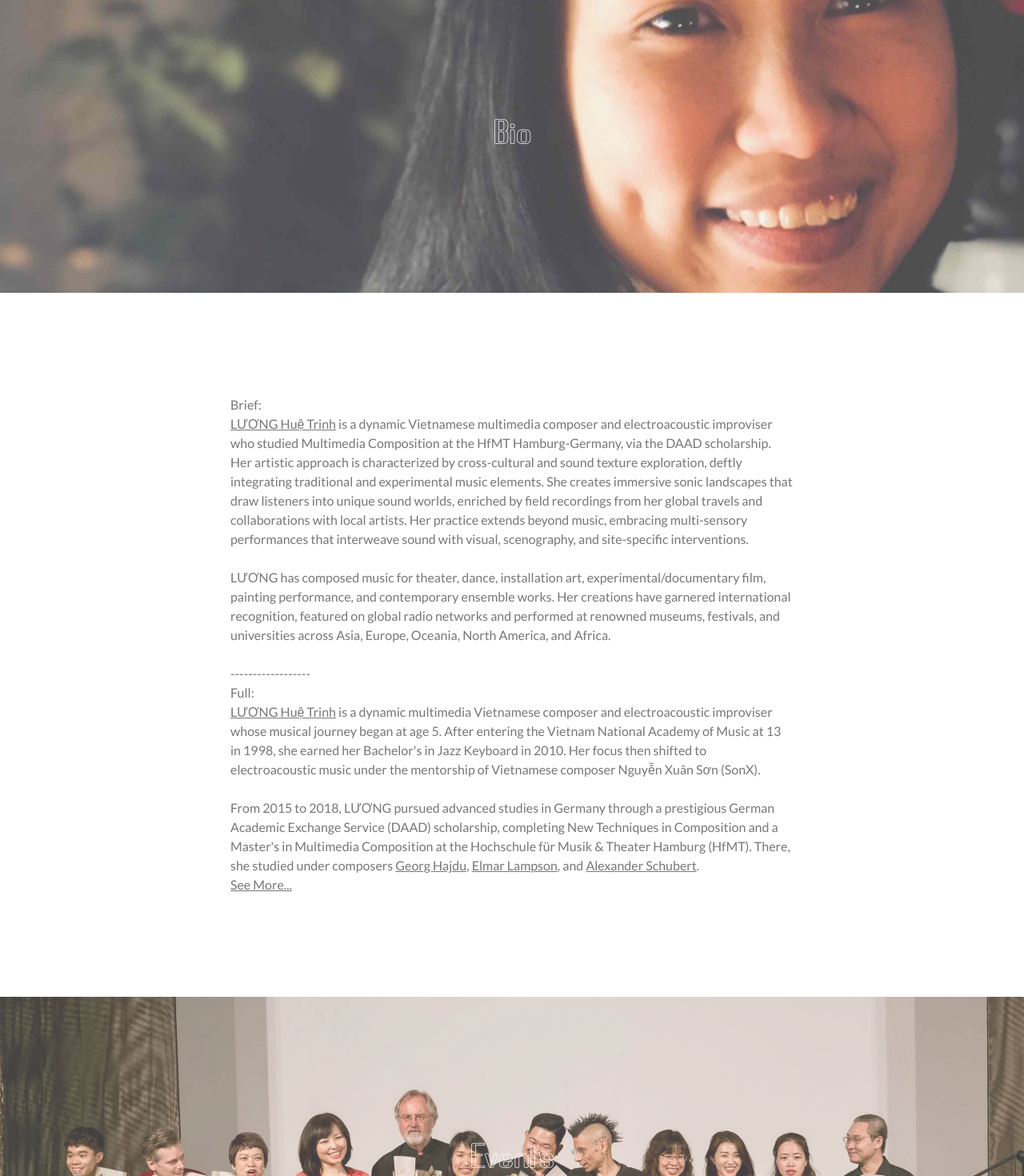
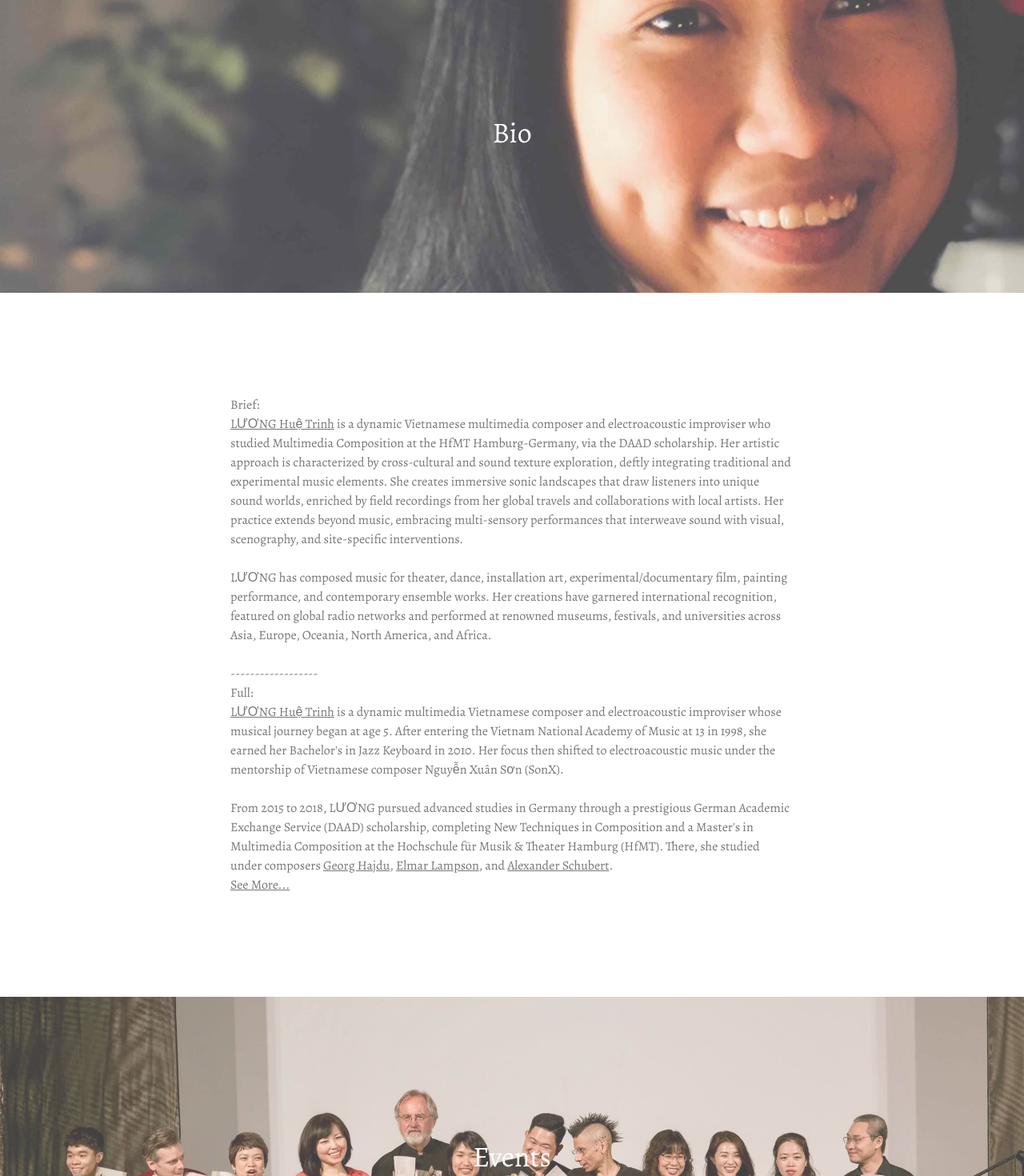
Before and after one commit to leesontungggg/luonghuetrinh, a Next.js app: page / in a window 1280 px wide. Shown: the part 984-2454 px from the top of the page at 80% size. Built offline with nearby package versions, Linux system fonts and the light colour scheme.

Commit message:
fix font

```diff
--- a/src/app/layout.tsx
+++ b/src/app/layout.tsx
@@ -1,6 +1,6 @@
 import type { Metadata } from "next";
 import { Inter } from "next/font/google";
-import { Lato, Lobster } from "next/font/google";
+import { Lato, Lobster, Alegreya } from "next/font/google";
 import "./globals.css";
 
 const inter = Inter({ subsets: ["latin"] });
@@ -12,6 +12,11 @@ const lato = Lato({
 const lobster = Lobster({
   subsets: ["latin"],
   weight: ["400"],
+});
+
+const alegreya = Alegreya({
+  subsets: ["latin"],
+  weight: ["400", "700", "900"],
 });
 
 export const metadata: Metadata = {
@@ -60,7 +65,10 @@ export default function RootLayout({
           }}
         />
       </head>
-      <body style={{ backgroundColor: "#ffffff" }} className={lato.className}>
+      <body
+        style={{ backgroundColor: "#ffffff" }}
+        className={alegreya.className}
+      >
         {children}
       </body>
     </html>
--- a/src/app/page.tsx
+++ b/src/app/page.tsx
@@ -235,7 +235,7 @@ export default function Home() {
         id="bio"
       >
         <div className="absolute left-[50%] top-[50%] -translate-x-[50%] -translate-y-[50%] w-full h-full flex items-center justify-center text-white bg-white/25 flex-col gap-4">
-          <p className="text-4xl font-brassiere">Bio</p>
+          <p className="text-4xl ">Bio</p>
         </div>
       </div>
       <Bio />
@@ -245,7 +245,7 @@ export default function Home() {
         id="events"
       >
         <div className="absolute left-[50%] top-[50%] -translate-x-[50%] -translate-y-[50%] w-full h-full flex items-center justify-center text-white bg-white/25 flex-col gap-4">
-          <p className="text-4xl font-brassiere">Events</p>
+          <p className="text-4xl ">Events</p>
         </div>
       </div>
       <Event />
@@ -255,7 +255,7 @@ export default function Home() {
         id="compositions"
       >
         <div className="absolute left-[50%] top-[50%] -translate-x-[50%] -translate-y-[50%] w-full h-full flex items-center justify-center text-white bg-white/25 flex-col gap-4">
-          <p className="text-4xl font-brassiere">Compositions</p>
+          <p className="text-4xl ">Compositions</p>
         </div>
       </div>
       <Compositions />
@@ -265,7 +265,7 @@ export default function Home() {
         id="media"
       >
         <div className="absolute left-[50%] top-[50%] -translate-x-[50%] -translate-y-[50%] w-full h-full flex items-center justify-center text-white bg-white/25 flex-col gap-4">
-          <p className="text-4xl font-brassiere">Media</p>
+          <p className="text-4xl ">Media</p>
         </div>
       </div>
       <Media />
@@ -275,7 +275,7 @@ export default function Home() {
         style={{ backgroundImage: `url("/images/p11.jpeg")` }}
       >
         <div className="absolute left-[50%] top-[50%] -translate-x-[50%] -translate-y-[50%] w-full h-full flex items-center justify-center text-white bg-white/25 flex-col gap-4">
-          <p className="text-4xl font-brassiere">Music</p>
+          <p className="text-4xl ">Music</p>
         </div>
       </div>
       <div className="w-full min-h-screen h-fit relative grid grid-cols-1 lg:grid-cols-3 bg-white py-8 lg:py-32 px-8 lg:px-72 gap-4">
@@ -436,7 +436,7 @@ export default function Home() {
         style={{ backgroundImage: `url("/images/gallery.jpg")` }}
       >
         <div className="absolute left-[50%] top-[50%] -translate-x-[50%] -translate-y-[50%] w-full h-full flex items-center justify-center text-white bg-white/25 flex-col gap-4">
-          <p className="text-4xl font-brassiere">Gallery</p>
+          <p className="text-4xl ">Gallery</p>
         </div>
       </div>
       <div className="w-full min-h-screen h-fit relative bg-white lg:py-32 py-8 px-8 lg:px-72 gap-4 flex flex-col items-center text-black">
@@ -460,7 +460,7 @@ export default function Home() {
         id="collabs"
       >
         <div className="absolute left-[50%] top-[50%] -translate-x-[50%] -translate-y-[50%] w-full h-full flex items-center justify-center text-white bg-white/25 flex-col gap-4">
-          <p className="text-4xl font-brassiere">Collabs</p>
+          <p className="text-4xl ">Collabs</p>
         </div>
       </div>
       <div className="w-[100%] min-h-screen h-fit relative bg-white py-32 px-8 lg:px-72 gap-4 flex flex-col items-left text-[#777777]">
@@ -814,7 +814,7 @@ export default function Home() {
         style={{ backgroundImage: `url("/images/p10-min.jpeg")` }}
       >
         <div className="absolute left-[50%] top-[50%] -translate-x-[50%] -translate-y-[50%] w-full h-full flex items-center justify-center text-white bg-white/25 flex-col gap-4">
-          <h3 className="text-4xl font-brassiere">Contact</h3>
+          <h3 className="text-4xl ">Contact</h3>
         </div>
       </div>
       <div className="w-[100%] h-fit relative bg-white pt-32 pb-4 px-8 lg:px-72 gap-4 flex flex-col items-left text-[#777777]">
```
